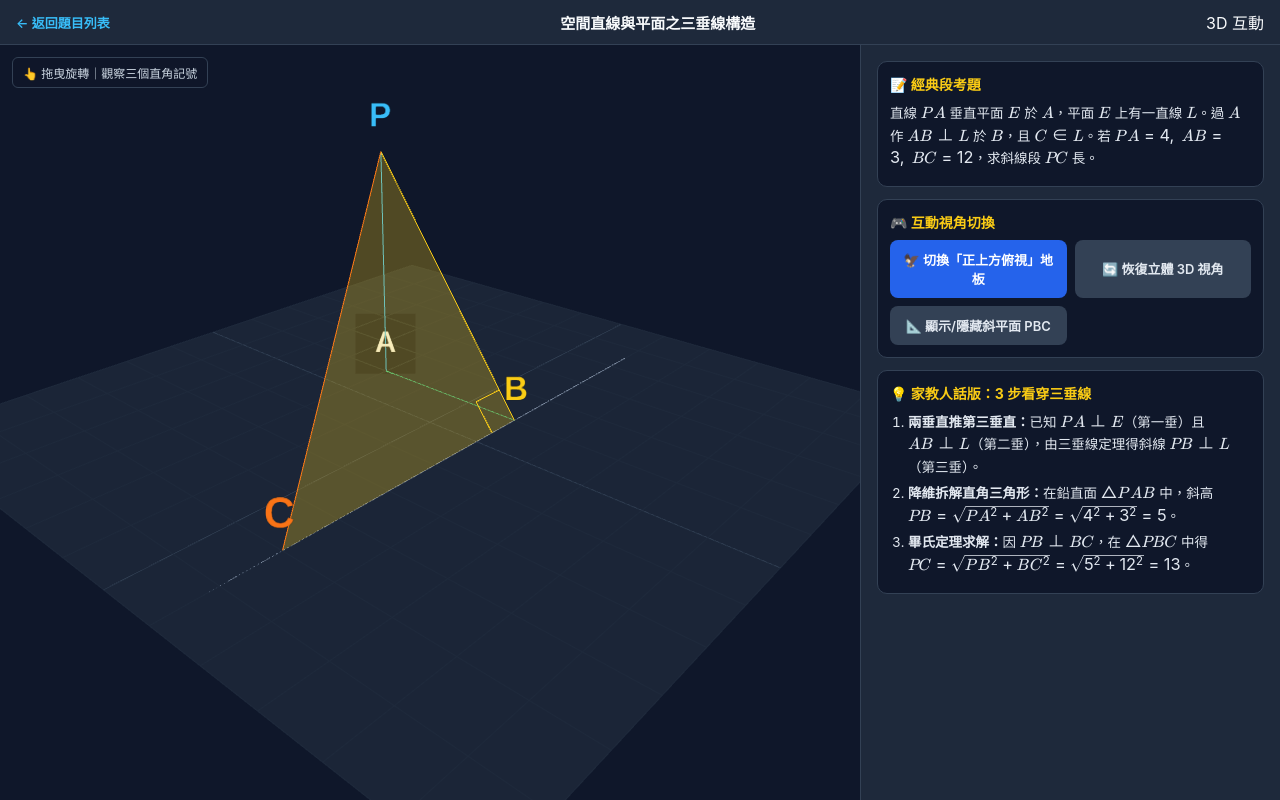
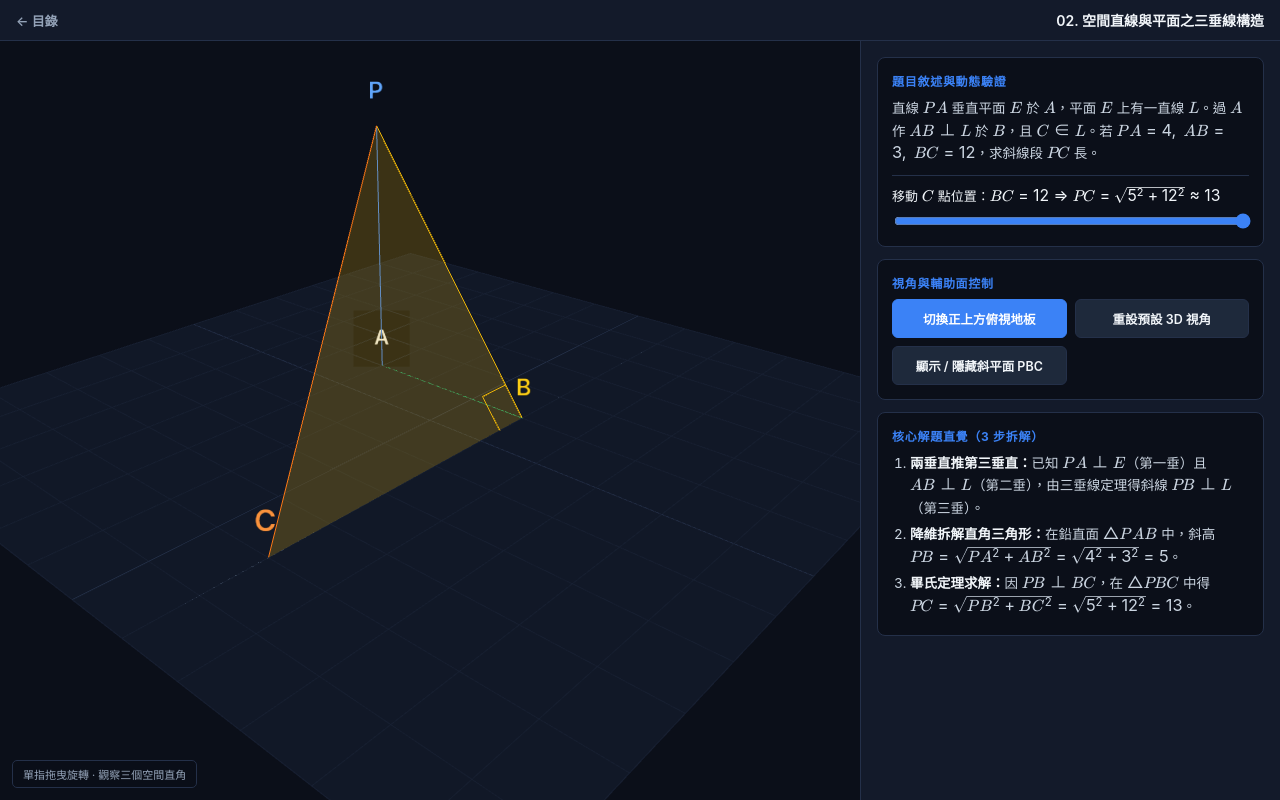
Before and after one commit to cooldragon-JJC8633/math-3d, a plain HTML site: page templates/three-perp.html in a window 1280 px wide. Drawn offline with nearby package versions, Linux system fonts and the light colour scheme; animation ran at ten frames a second.

Commit message:
Update three-perp.html

```diff
--- a/templates/three-perp.html
+++ b/templates/three-perp.html
@@ -2,134 +2,169 @@
 <html lang="zh-TW">
 <head>
   <meta charset="UTF-8" />
-  <meta name="viewport" content="width=device-width, initial-scale=1.0" />
-  <title>3D 互動圖解｜三垂線定理</title>
+  <meta name="viewport" content="width=device-width, initial-scale=1.0, maximum-scale=1.0, user-scalable=no" />
+  <title>3D 互動檢視｜三垂線定理</title>
   <link rel="stylesheet" href="https://cdn.jsdelivr.net/npm/katex@0.16.9/dist/katex.min.css">
-  <script defer src="https://cdn.jsdelivr.net/npm/katex@0.16.9/dist/katex.min.js"></script>
-  <script defer src="https://cdn.jsdelivr.net/npm/katex@0.16.9/dist/contrib/auto-render.min.js"></script>
+  <script src="https://cdn.jsdelivr.net/npm/katex@0.16.9/dist/katex.min.js"></script>
+  <script src="https://cdn.jsdelivr.net/npm/katex@0.16.9/dist/contrib/auto-render.min.js"></script>
   <script src="https://cdnjs.cloudflare.com/ajax/libs/three.js/r128/three.min.js"></script>
   <script src="https://cdn.jsdelivr.net/npm/three@0.128.0/examples/js/controls/OrbitControls.js"></script>
   <style>
+    :root { --bg-base: #0b0f19; --bg-panel: #131a2a; --border: #243049; --accent: #3b82f6; --text-main: #f1f5f9; --text-muted: #94a3b8; }
     * { box-sizing: border-box; font-family: -apple-system, BlinkMacSystemFont, "Noto Sans TC", sans-serif; }
-    body { margin: 0; background: #0f172a; color: #f8fafc; display: flex; flex-direction: column; height: 100vh; overflow: hidden; }
-    header { padding: 10px 16px; background: #1e293b; border-bottom: 1px solid #334155; display: flex; justify-content: space-between; align-items: center; }
-    header a { color: #38bdf8; text-decoration: none; font-size: 13px; font-weight: 600; }
-    header h1 { font-size: 15px; margin: 0; }
+    body { margin: 0; background: var(--bg-base); color: var(--text-main); display: flex; flex-direction: column; height: 100vh; overflow: hidden; }
+    header { padding: 10px 16px; background: var(--bg-panel); border-bottom: 1px solid var(--border); display: flex; justify-content: space-between; align-items: center; gap: 12px; }
+    header a { color: var(--text-muted); text-decoration: none; font-size: 13px; font-weight: 600; }
+    header h1 { font-size: 14px; margin: 0; font-weight: 600; overflow: hidden; text-overflow: ellipsis; white-space: nowrap; }
+    #btn-mobile-toggle { display: none; background: #1e293b; border: 1px solid var(--border); color: var(--text-main); padding: 5px 10px; border-radius: 5px; font-size: 12px; cursor: pointer; }
     #main { display: flex; flex: 1; flex-direction: row; overflow: hidden; }
-    #canvas-container { flex: 1.4; position: relative; cursor: grab; }
-    #hint-badge { position: absolute; top: 12px; left: 12px; background: rgba(15,23,42,0.8); padding: 6px 10px; border-radius: 6px; font-size: 12px; color: #cbd5e1; pointer-events: none; border: 1px solid #334155; }
-    #panel { flex: 1; max-width: 420px; background: #1e293b; border-left: 1px solid #334155; padding: 16px; overflow-y: auto; display: flex; flex-direction: column; gap: 12px; }
-    .card { background: #0f172a; border: 1px solid #334155; border-radius: 10px; padding: 12px; }
-    .card h2 { font-size: 14px; margin: 0 0 8px 0; color: #facc15; }
-    .card p, .card li { font-size: 13.5px; line-height: 1.65; color: #e2e8f0; margin: 4px 0; }
+    #canvas-container { flex: 1.45; position: relative; cursor: grab; touch-action: none; }
+    #hint-badge { position: absolute; bottom: 12px; left: 12px; background: rgba(11, 15, 25, 0.75); padding: 5px 10px; border-radius: 5px; font-size: 11px; color: var(--text-muted); pointer-events: none; border: 1px solid var(--border); }
+    #panel { flex: 1; max-width: 420px; background: var(--bg-panel); border-left: 1px solid var(--border); padding: 16px; overflow-y: auto; display: flex; flex-direction: column; gap: 12px; }
+    .card { background: var(--bg-base); border: 1px solid var(--border); border-radius: 8px; padding: 14px; }
+    .card h2 { font-size: 12px; letter-spacing: 0.06em; margin: 0 0 8px 0; color: var(--accent); font-weight: 700; }
+    .card p, .card li { font-size: 13.5px; line-height: 1.65; color: #cbd5e1; margin: 4px 0; }
+    .card strong { color: var(--text-main); }
     .btn-group { display: grid; grid-template-columns: 1fr 1fr; gap: 8px; }
-    button { background: #2563eb; color: white; border: none; padding: 10px 8px; border-radius: 8px; font-size: 13px; font-weight: 600; cursor: pointer; }
-    button.secondary { background: #334155; color: #e2e8f0; }
+    button.ctrl { background: #1e293b; color: var(--text-main); border: 1px solid var(--border); padding: 9px 10px; border-radius: 6px; font-size: 12.5px; font-weight: 600; cursor: pointer; }
+    button.ctrl.primary { background: var(--accent); border-color: var(--accent); color: #fff; }
+    .slider-box { margin-top: 10px; padding-top: 10px; border-top: 1px solid var(--border); font-size: 13px; }
+    input[type="range"] { width: 100%; accent-color: var(--accent); margin-top: 6px; }
     @media (max-width: 768px) {
+      #btn-mobile-toggle { display: inline-block; }
       #main { flex-direction: column; }
-      #canvas-container { flex: 1.1; }
-      #panel { max-width: 100%; flex: 1; border-left: none; border-top: 1px solid #334155; }
+      #canvas-container { flex: 1; }
+      #panel { max-width: 100%; flex: 1.05; border-left: none; border-top: 1px solid var(--border); }
+      #panel.collapsed { display: none; }
     }
   </style>
 </head>
 <body>
 <header>
-  <a href="../index.html">← 返回題目列表</a>
-  <h1 id="header-title">三垂線定理</h1>
-  <span>3D 互動</span>
+  <a href="../index.html">← 目錄</a>
+  <h1 id="header-title">載入中...</h1>
+  <button id="btn-mobile-toggle">隱藏解析</button>
 </header>
 
 <div id="main">
   <div id="canvas-container">
-    <div id="hint-badge">👆 拖曳旋轉｜觀察三個直角記號</div>
+    <div id="hint-badge">單指拖曳旋轉 · 觀察三個空間直角</div>
   </div>
   <div id="panel">
     <div class="card">
-      <h2>📝 經典段考題</h2>
+      <h2>題目敘述與動態驗證</h2>
       <p id="q-text"></p>
-    </div>
-    <div class="card">
-      <h2>🎮 互動視角切換</h2>
-      <div class="btn-group">
-        <button id="btn-top">🦅 切換「正上方俯視」地板</button>
-        <button id="btn-reset" class="secondary">🔄 恢復立體 3D 視角</button>
-        <button id="btn-plane" class="secondary">📐 顯示/隱藏斜平面 PBC</button>
+      <div class="slider-box">
+        <div id="latex-bc"></div>
+        <input type="range" id="slider-c" min="2" max="12" step="1" value="12" />
       </div>
     </div>
     <div class="card">
-      <h2>💡 家教人話版：3 步看穿三垂線</h2>
+      <h2>視角與輔助面控制</h2>
+      <div class="btn-group">
+        <button id="btn-top" class="ctrl primary">切換正上方俯視地板</button>
+        <button id="btn-reset" class="ctrl">重設預設 3D 視角</button>
+        <button id="btn-plane" class="ctrl">顯示 / 隱藏斜平面 PBC</button>
+      </div>
+    </div>
+    <div class="card">
+      <h2>核心解題直覺（3 步拆解）</h2>
       <ol id="steps-list" style="padding-left: 18px; margin: 0;"></ol>
     </div>
   </div>
 </div>
 
 <script>
+  const katexOpts = { delimiters: [{left: "$$", right: "$$", display: true}, {left: "$", right: "$", display: false}] };
   const urlParams = new URLSearchParams(window.location.search);
   const probId = urlParams.get('id') || 'vec-02';
 
-  fetch('../data/space-vector.json').then(r => r.json()).then(data => {
+  const toggleBtn = document.getElementById('btn-mobile-toggle');
+  const panelEl = document.getElementById('panel');
+  toggleBtn.onclick = () => {
+    panelEl.classList.toggle('collapsed');
+    toggleBtn.textContent = panelEl.classList.contains('collapsed') ? '顯示解析' : '隱藏解析';
+    window.dispatchEvent(new Event('resize'));
+  };
+
+  function updateBCUI(bc) {
+    const pc = Math.round(Math.sqrt(25 + bc * bc) * 10) / 10;
+    const el = document.getElementById('latex-bc');
+    el.innerHTML = `移動 $C$ 點位置：$BC = ${bc} \\Rightarrow PC = \\sqrt{5^2 + ${bc}^2} \\approx ${pc}$`;
+    renderMathInElement(el, katexOpts);
+  }
+
+  fetch('../data/space-vector.json?v=' + Date.now()).then(r => r.json()).then(data => {
     const prob = data.problems.find(p => p.id === probId) || data.problems[1];
-    document.getElementById('header-title').textContent = prob.title;
+    document.getElementById('header-title').textContent = `${prob.num || '02'}. ${prob.title}`;
     document.getElementById('q-text').innerHTML = prob.questionLatex;
     const ol = document.getElementById('steps-list');
     prob.steps.forEach(s => { const li = document.createElement('li'); li.innerHTML = s; ol.appendChild(li); });
-    renderMathInElement(document.body, { delimiters: [{left: "$$", right: "$$", display: true}, {left: "$", right: "$", display: false}] });
+    updateBCUI(12);
+    renderMathInElement(document.body, katexOpts);
   });
 
+  // Three.js 場景
   const container = document.getElementById('canvas-container');
   const scene = new THREE.Scene();
-  const camera = new THREE.PerspectiveCamera(45, container.clientWidth / container.clientHeight, 0.1, 100);
-  const camDef = [9, 7, 10], camTop = [0, 14, 0.1];
+  const camera = new THREE.PerspectiveCamera(42, container.clientWidth / container.clientHeight, 0.1, 100);
+  const camDef = [9, 6.8, 10], camTop = [0, 14, 0.1];
   camera.position.set(...camDef);
 
   const renderer = new THREE.WebGLRenderer({ antialias: true, alpha: true });
   renderer.setSize(container.clientWidth, container.clientHeight);
-  renderer.setPixelRatio(window.devicePixelRatio);
+  renderer.setPixelRatio(Math.min(window.devicePixelRatio, 2));
   container.appendChild(renderer.domElement);
 
   const controls = new THREE.OrbitControls(camera, renderer.domElement);
   controls.enableDamping = true;
 
-  // 地板平面 E
-  const floor = new THREE.Mesh(new THREE.PlaneGeometry(12, 12), new THREE.MeshBasicMaterial({ color: 0x1e293b, side: THREE.DoubleSide, transparent: true, opacity: 0.8 }));
+  const floor = new THREE.Mesh(new THREE.PlaneGeometry(12, 12), new THREE.MeshBasicMaterial({ color: 0x131a2a, side: THREE.DoubleSide, transparent: true, opacity: 0.85 }));
   floor.rotation.x = -Math.PI / 2;
   scene.add(floor);
-  scene.add(new THREE.GridHelper(12, 12, 0x334155, 0x1e293b));
+  scene.add(new THREE.GridHelper(12, 12, 0x243049, 0x172033));
 
-  // 關鍵點座標：A(-2,0,-1), P(-2,4,-1), B(1,0,-1), C(1,0,4)
-  const A = new THREE.Vector3(-2, 0, -1);
-  const P = new THREE.Vector3(-2, 4, -1);
-  const B = new THREE.Vector3(1, 0, -1);
+  const A = new THREE.Vector3(-2, 0, -1), P = new THREE.Vector3(-2, 4, -1), B = new THREE.Vector3(1, 0, -1);
   const C = new THREE.Vector3(1, 0, 4);
-  const L1 = new THREE.Vector3(1, 0, -4.5), L2 = new THREE.Vector3(1, 0, 5.2);
 
   function addLine(p1, p2, color) {
     const l = new THREE.Line(new THREE.BufferGeometry().setFromPoints([p1, p2]), new THREE.LineBasicMaterial({ color }));
     scene.add(l); return l;
   }
-  addLine(L1, L2, 0x94a3b8); // 直線 L
-  addLine(P, A, 0x38bdf8);   // 第一垂 PA（藍）
-  addLine(A, B, 0x34d399);   // 第二垂 AB（綠）
-  addLine(P, B, 0xfacc15);   // 第三垂 PB（黃）
-  addLine(P, C, 0xf97316);   // 斜線 PC（橘）
+  addLine(new THREE.Vector3(1, 0, -4.5), new THREE.Vector3(1, 0, 5.2), 0x64748b);
+  addLine(P, A, 0x3b82f6);
+  addLine(A, B, 0x10b981);
+  addLine(P, B, 0xeab308);
+  const linePC = addLine(P, C, 0xf97316);
 
-  // 輔助直角小方框（在 B 點標示 PB 垂直 L）
-  const sq = new THREE.Line(new THREE.BufferGeometry().setFromPoints([
-    new THREE.Vector3(1, 0, -0.4), new THREE.Vector3(0.65, 0.45, -0.4), new THREE.Vector3(0.65, 0.45, -1)
-  ]), new THREE.LineBasicMaterial({ color: 0xfacc15 }));
-  scene.add(sq);
+  // B點直角記號
+  scene.add(new THREE.Line(new THREE.BufferGeometry().setFromPoints([
+    new THREE.Vector3(1, 0, -0.45), new THREE.Vector3(0.65, 0.45, -0.45), new THREE.Vector3(0.65, 0.45, -1)
+  ]), new THREE.LineBasicMaterial({ color: 0xeab308 })));
 
-  // 斜平面三角形 PBC 填色
-  const pbcMesh = new THREE.Mesh(new THREE.BufferGeometry().setFromPoints([P, B, C]), new THREE.MeshBasicMaterial({ color: 0xfacc15, side: THREE.DoubleSide, transparent: true, opacity: 0.28 }));
+  const pbcGeo = new THREE.BufferGeometry().setFromPoints([P, B, C]);
+  const pbcMesh = new THREE.Mesh(pbcGeo, new THREE.MeshBasicMaterial({ color: 0xeab308, side: THREE.DoubleSide, transparent: true, opacity: 0.22 }));
   scene.add(pbcMesh);
 
-  // 頂點標籤
-  [['P', P, '#38bdf8'], ['A', A, '#f8fafc'], ['B', B, '#facc15'], ['C', C, '#f97316']].forEach(([txt, pos, col]) => {
+  function makeLabel(txt, pos, col) {
     const c = document.createElement('canvas'); c.width = 128; c.height = 128;
-    const ctx = c.getContext('2d'); ctx.fillStyle = col; ctx.font = 'bold 64px sans-serif';
+    const ctx = c.getContext('2d'); ctx.fillStyle = col; ctx.font = '600 48px -apple-system, sans-serif';
     ctx.textAlign = 'center'; ctx.textBaseline = 'middle'; ctx.fillText(txt, 64, 64);
-    const sp = new THREE.Sprite(new THREE.SpriteMaterial({ map: new THREE.CanvasTexture(c) }));
-    sp.position.copy(pos).add(new THREE.Vector3(0, 0.55, 0)); sp.scale.set(1.1, 1.1, 1.1); scene.add(sp);
+    const sp = new THREE.Sprite(new THREE.SpriteMaterial({ map: new THREE.CanvasTexture(c), transparent: true }));
+    sp.position.copy(pos).add(new THREE.Vector3(0, 0.5, 0)); sp.scale.set(0.95, 0.95, 0.95); scene.add(sp);
+    return sp;
+  }
+  makeLabel('P', P, '#60a5fa'); makeLabel('A', A, '#f8fafc'); makeLabel('B', B, '#facc15');
+  const labelC = makeLabel('C', C, '#fb923c');
+
+  // 滑桿即時移動 3D 空間中的 C 點
+  document.getElementById('slider-c').addEventListener('input', e => {
+    const bcVal = Number(e.target.value);
+    updateBCUI(bcVal);
+    C.z = -1 + (bcVal / 12) * 5;
+    linePC.geometry.setFromPoints([P, C]);
+    pbcGeo.setFromPoints([P, B, C]);
+    labelC.position.copy(C).add(new THREE.Vector3(0, 0.5, 0));
   });
 
   let isTop = false;
@@ -139,7 +174,12 @@
 
   function animate() { requestAnimationFrame(animate); controls.update(); renderer.render(scene, camera); }
   animate();
-  window.addEventListener('resize', () => { camera.aspect = container.clientWidth / container.clientHeight; camera.updateProjectionMatrix(); renderer.setSize(container.clientWidth, container.clientHeight); });
+  window.addEventListener('resize', () => {
+    if (!container.clientWidth || !container.clientHeight) return;
+    camera.aspect = container.clientWidth / container.clientHeight;
+    camera.updateProjectionMatrix();
+    renderer.setSize(container.clientWidth, container.clientHeight);
+  });
 </script>
 </body>
 </html>
```
